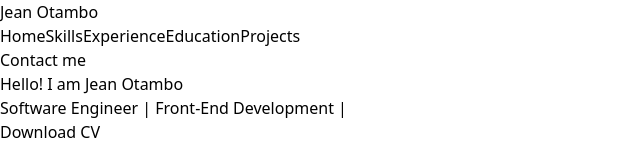
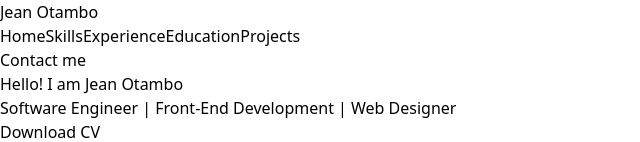
Before and after one commit to Staicy254/Otambo-Library, a React (Vite) app in the folder Portfolio/: page / in a window 1280 px wide. Shown: the top 142 px of the page, without its empty margins (0-640 px from the left). Built offline with nearby package versions, Linux system fonts and the light colour scheme.

Commit message:
project-update

```diff
--- a/Portfolio/src/components/hero/Hero.jsx
+++ b/Portfolio/src/components/hero/Hero.jsx
@@ -20,7 +20,7 @@ export default function Hero() {
                 mb-16 md:mb-0 items-center text-center relative'>
 
                 <h1 className='title-font sm:text-4xl text-4xl mb-4 font-bold text-white'>Hello! I am Jean Otambo</h1>
-                <p className='mb-8 leading-relaxed'> Software Engineer | Front-End Development |
+                <p className='mb-8 leading-relaxed'> Software Engineer | Front-End Development | Web Designer
                 </p>
                 <div className='flex justify-center'>
                     <a href={CV} download>
--- a/Portfolio/src/components/projects/Projects.jsx
+++ b/Portfolio/src/components/projects/Projects.jsx
@@ -16,9 +16,9 @@ export default function Projects() {
         {id:2, image:image2, title: 'Beauty by Revere - Bath and Body care products', description: 'A shopping platform for bath essentials.', link:'https://www.beautybyrevere.com/'},
         {id:3, image:image3, title:'Zendawa Africa - E-commerce Store', description:'An e-commerce store for African products.', link:'https://staicy254.github.io/Zendawa_Africa/'},
         {id:4, image:image4, title:'Ameera Spa', description:'A spa for hair and body.', link:'https://ameerahspa.com/'},
-        {id:5, image:image5, title:'Cucus Eatery - Restaurant Menu', description:'A restaurant menu.', link:'https://staicy254.github.io/Cucu-s_Eatery/'},
+        {id:5, image:image5, title:'Neon Crypto Launch', description:'A crypto Landing page', link:'https://neon-crypto-launch.vercel.app/'},
         {id:6, image:image6, title:'Thrive Cosmetics', description: 'A spa,dental clinic, skin and wellness spa', link: 'https://thriveaesthetics.co.ke/'},
-        {id:7, image:image7, title: 'Jipange Budget App', description: 'A budgeting site', link: 'https://staicy254.github.io/Jipange-Budget-App/'},
+        {id:7, image:image7, title: 'Flawless Foundation Match', description: 'A foundation matching app using image analysis', link: 'https://flawless-foundation-match.vercel.app/'},
     ];
 
     const settings = {
```
